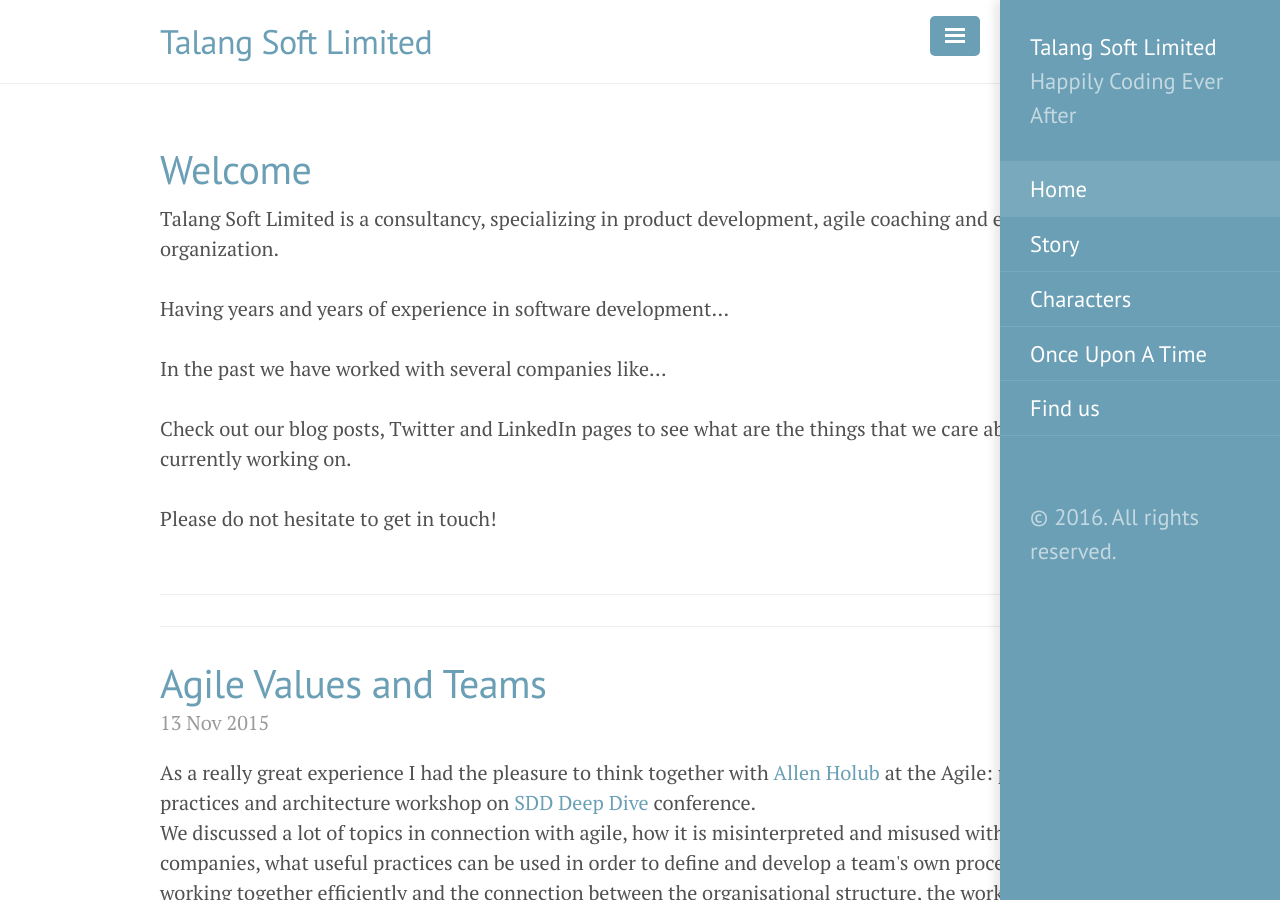
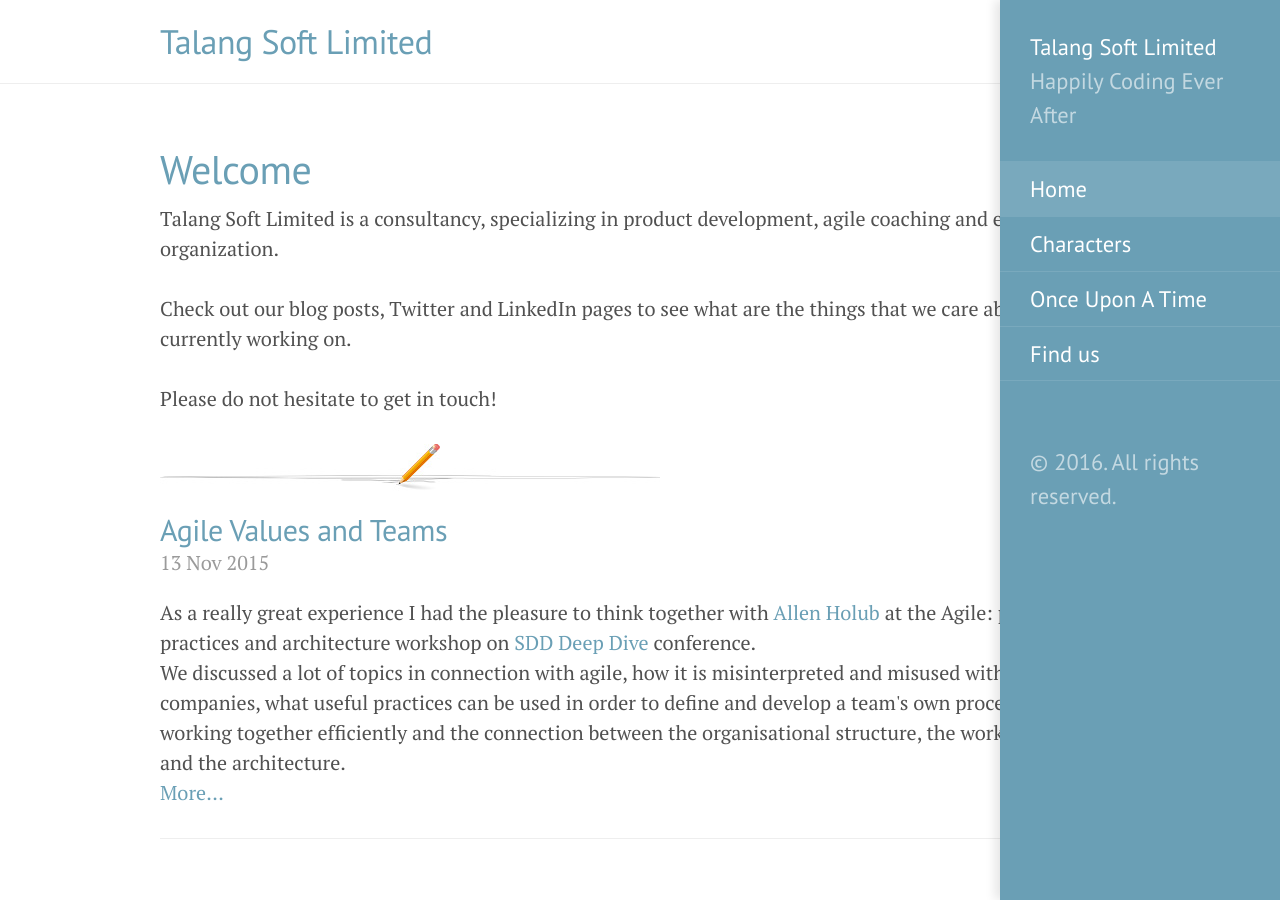
Before and after one commit to talangsoft/talangsoft.github.io, a Jekyll site: the page built from index.html, in a window 1280 px wide and 900 px high. Built offline with Jekyll 4.4.1, drawn with Linux system fonts in a browser that asks for light colours; the list of posts is cut into pages by our own code.

Commit message:
change layout for homepage

```diff
--- a/_includes/sidebar.html
+++ b/_includes/sidebar.html
@@ -1,6 +1,6 @@
 <!-- Target for toggling the sidebar `.sidebar-checkbox` is for regular
      styles, `#sidebar-checkbox` for behavior. -->
-<input type="checkbox" class="sidebar-checkbox" id="sidebar-checkbox" {% if page.title =="Home" %}checked{% endif %}>
+<input type="checkbox" class="sidebar-checkbox" id="sidebar-checkbox" checked>
 
 <!-- Toggleable sidebar -->
 <div class="sidebar" id="sidebar">
--- a/index.html
+++ b/index.html
@@ -8,27 +8,24 @@
 <div>
 Talang Soft Limited is a consultancy, specializing in product development, agile coaching and event organization.
   <br/><br/>
-  Having years and years of experience in software development...
-  <br/><br/>
-  In the past we have worked with several companies like...
-  <br/><br/>
   Check out our blog posts, Twitter and LinkedIn pages to see what are the things that we care about and are currently working on.
   <br/><br/>
   Please do not hesitate to get in touch!
   <br/>
   <br/>
-  <hr/>
 
-  <hr/>
+  <img style="float:left; display: block;" src="/assets/includes/divider-pencil.jpg"/>
+
+  <div class="clear"/>
 
   <div class="posts">
     {% for post in paginator.posts %}
     <div class="post">
-      <h1 class="post-title">
+      <h2 class="post-title">
         <a href="{{ post.url }}">
           {{ post.title }}
         </a>
-      </h1>
+      </h2>
       <span class="post-date">{{ post.date | date_to_string }}</span>
       {{ post.description }}
       <br/>
```
Also changed, not shown: 0story.md (deleted, +0 -12 lines), 3contact.md (+2 -2 lines), assets/includes/divider-owl.gif (added), assets/includes/divider-pencil.jpg (added), assets/includes/divider1.png (added), assets/includes/paperclips-alistair-symonds.gif (added).
